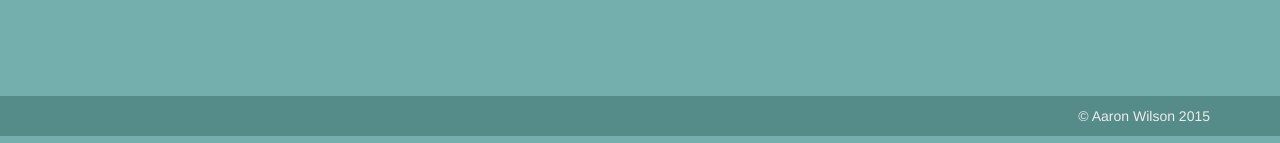
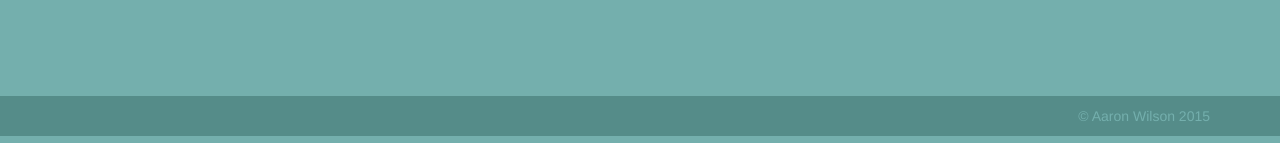
Before and after one commit to aarontwf/limebyte.github.io, a Jekyll site: the page built from index.html, in a window 1280 px wide. Shown: the part 764-907 px from the top of the page. Built offline with Jekyll 4.4.1, drawn with Linux system fonts in a browser that asks for light colours; nearby versions of some CDN libraries; the list of posts is cut into pages by our own code.

Commit message:
Update theme.css

```diff
--- a/assets/css/theme.css
+++ b/assets/css/theme.css
@@ -19,5 +19,5 @@ body {
     height: 40px;
     line-height: 40px;
     background: #558C89;
-    color: #ECECEA;
+    color: #74AFAD;
 }
```
